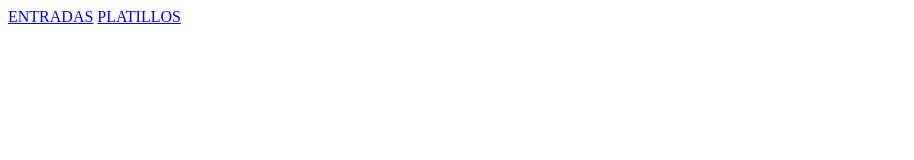
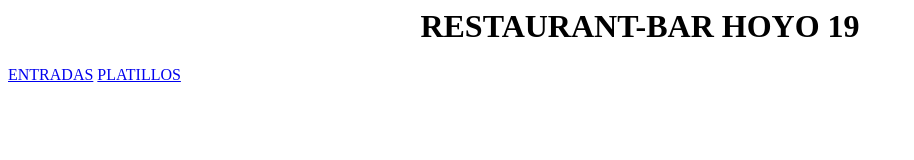
Before and after one commit to miguel071099/menu-hoyo_19, a plain HTML site: page index.html in a window 1280 px wide. Shown: the whole page, without its empty margins (0-914 px from the left). Drawn offline with Linux system fonts and the light colour scheme.

Commit message:
Update index.html

```diff
--- a/index.html
+++ b/index.html
@@ -3,6 +3,7 @@
 <title>MENU</title>
 </head>
 <body>
+  <h1 align="center">RESTAURANT-BAR HOYO 19</h1>
 <a href="img/entradas.jpeg">ENTRADAS</a>
 <a href="img/platillos.jpeg">PLATILLOS</a>
 </body>
```
